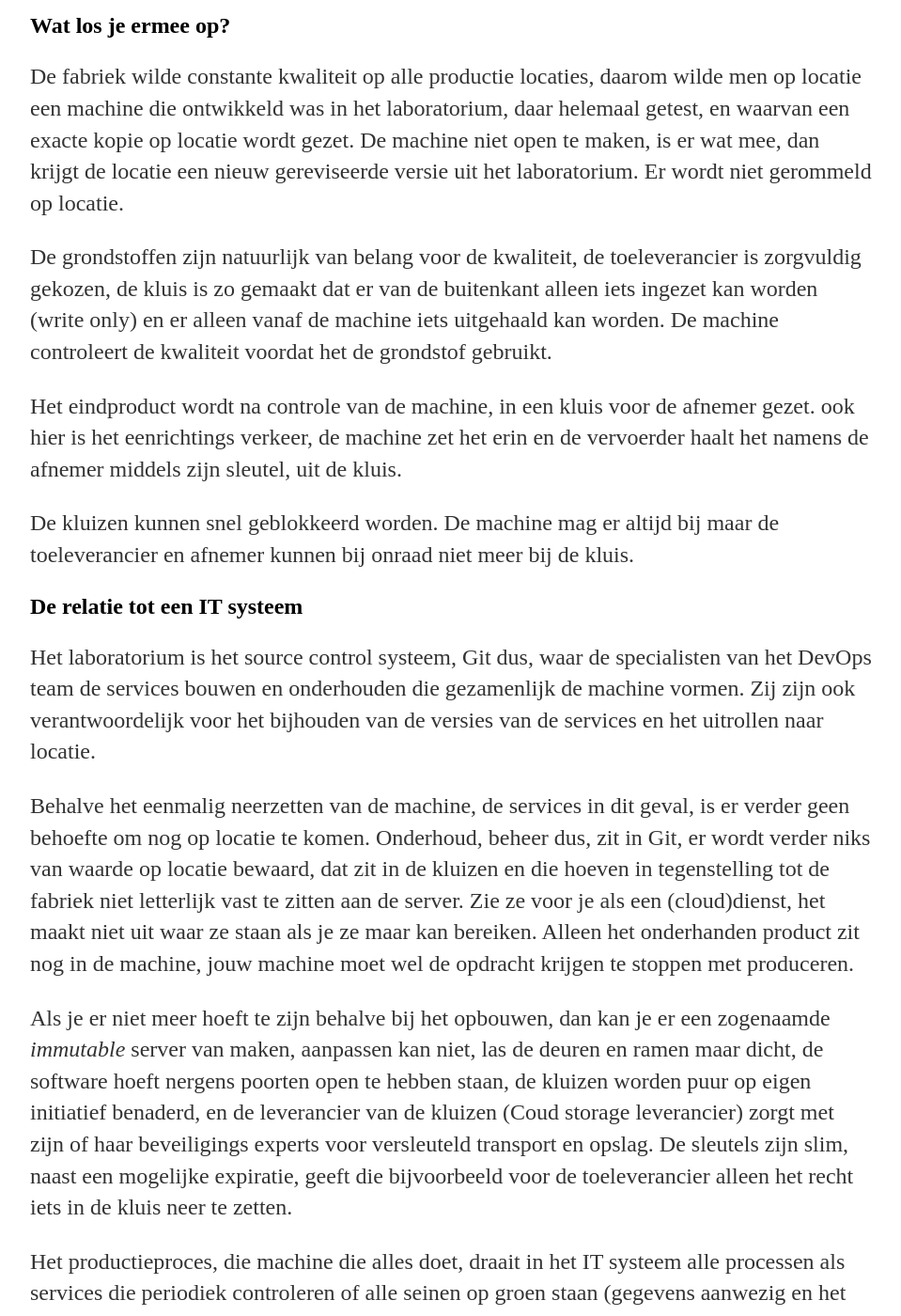
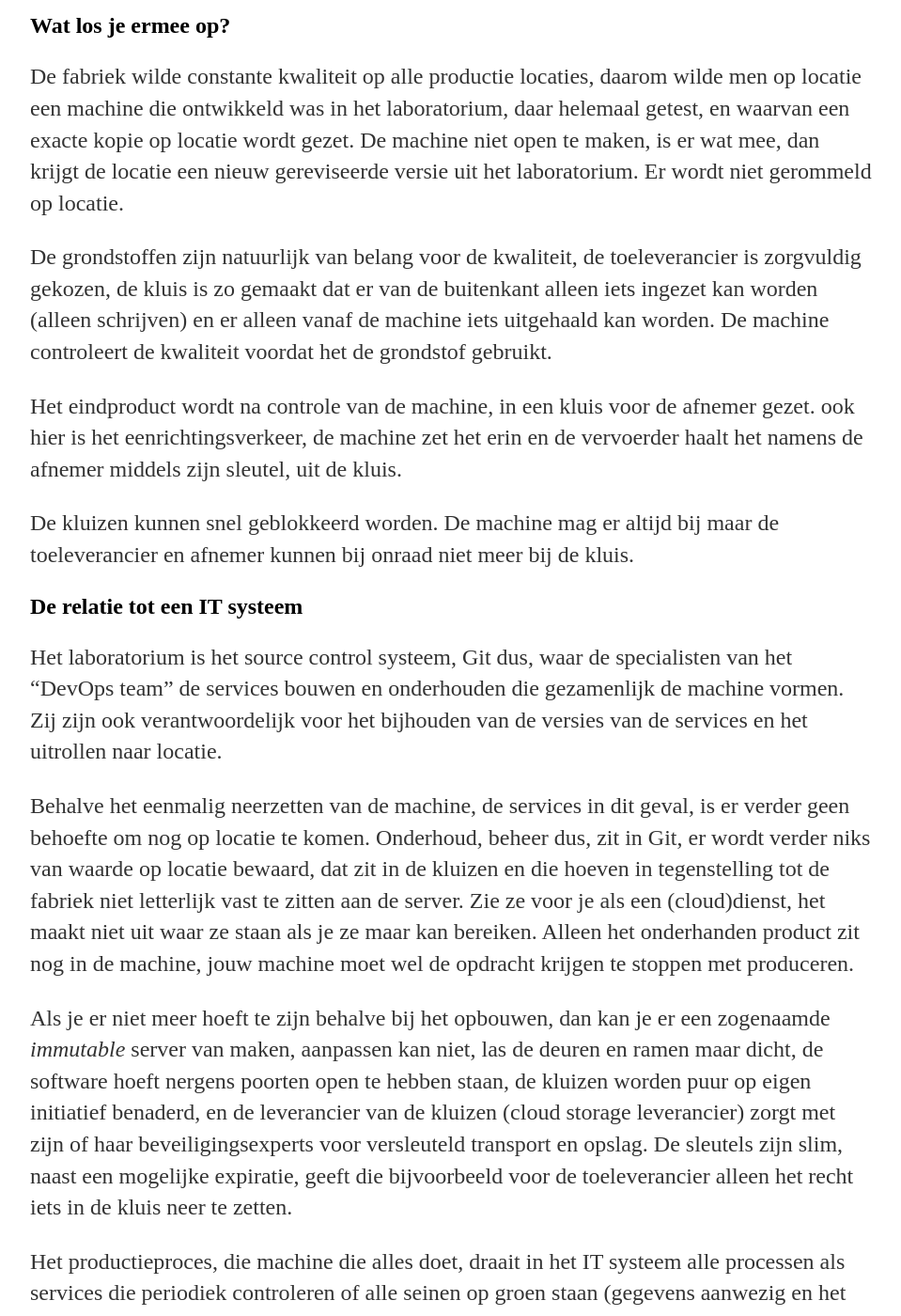
Before and after one commit to paedelm/paedelm.github.io, a Jekyll site: the page built from _posts/2021-05-03-Touwtje-uit-de-brievenbus.md, in a window 1280 px wide and 1400 px high, scrolled down 2877 px. Shown: the whole window at 94% size, without its empty margins (160-1119 px from the left). Built offline with Jekyll 4.4.1, drawn with Linux system fonts in a browser that asks for light colours; some of the changed text lies outside the part shown.

Commit message:
taalfouten controle

```diff
--- a/_posts/2021-05-03-Touwtje-uit-de-brievenbus.md
+++ b/_posts/2021-05-03-Touwtje-uit-de-brievenbus.md
@@ -40,19 +40,19 @@ Er is ook nog een laboratorium  waar de machine wordt aangepast voor nieuwe of g
 
   De fabriek wilde constante kwaliteit op alle productie locaties, daarom wilde men op locatie een machine die ontwikkeld was in het laboratorium, daar helemaal getest, en waarvan een exacte kopie op locatie wordt gezet. De machine niet open te maken, is er wat mee, dan krijgt de locatie een nieuw gereviseerde versie uit het laboratorium. Er wordt niet gerommeld op locatie.
 
-  De grondstoffen zijn natuurlijk van belang voor de kwaliteit, de toeleverancier is zorgvuldig gekozen, de kluis is zo gemaakt dat er van de buitenkant alleen iets ingezet kan worden (write only) en er alleen vanaf de machine iets uitgehaald kan worden. De machine controleert de kwaliteit voordat het de grondstof gebruikt.
+  De grondstoffen zijn natuurlijk van belang voor de kwaliteit, de toeleverancier is zorgvuldig gekozen, de kluis is zo gemaakt dat er van de buitenkant alleen iets ingezet kan worden (alleen schrijven) en er alleen vanaf de machine iets uitgehaald kan worden. De machine controleert de kwaliteit voordat het de grondstof gebruikt.
 
-  Het eindproduct wordt na controle van de machine, in een kluis voor de afnemer gezet. ook hier is het eenrichtings verkeer, de machine zet het erin en de vervoerder haalt het namens de afnemer middels zijn sleutel, uit de kluis.
+  Het eindproduct wordt na controle van de machine, in een kluis voor de afnemer gezet. ook hier is het eenrichtingsverkeer, de machine zet het erin en de vervoerder haalt het namens de afnemer middels zijn sleutel, uit de kluis.
 
   De kluizen kunnen snel geblokkeerd worden. De machine mag er altijd bij maar de toeleverancier en afnemer kunnen bij onraad niet meer bij de kluis.
 
 ## De relatie tot een IT systeem
 
-  Het laboratorium is het source control systeem, Git dus, waar de specialisten van het DevOps team de services bouwen en onderhouden die gezamenlijk de machine vormen. Zij zijn ook verantwoordelijk voor het bijhouden van de versies van de services en het uitrollen naar locatie.
+  Het laboratorium is het source control systeem, Git dus, waar de specialisten van het "DevOps team" de services bouwen en onderhouden die gezamenlijk de machine vormen. Zij zijn ook verantwoordelijk voor het bijhouden van de versies van de services en het uitrollen naar locatie.
 
   Behalve het eenmalig neerzetten van de machine, de services in dit geval, is er verder geen behoefte om nog op locatie te komen. Onderhoud, beheer dus, zit in Git, er wordt verder niks van waarde op locatie bewaard, dat zit in de kluizen en die hoeven in tegenstelling tot de fabriek niet letterlijk vast te zitten aan de server. Zie ze voor je als een (cloud)dienst, het maakt niet uit waar ze staan als je ze maar kan bereiken. Alleen het onderhanden product zit nog in de machine, jouw machine moet wel de opdracht krijgen te stoppen met produceren.
 
-  Als je er niet meer hoeft te zijn behalve bij het opbouwen, dan kan je er een zogenaamde _immutable_ server van maken, aanpassen kan niet, las de deuren en ramen maar dicht, de software hoeft nergens poorten open te hebben staan, de kluizen worden puur op eigen initiatief benaderd, en de leverancier van de kluizen (Coud storage leverancier) zorgt met zijn of haar beveiligings experts voor versleuteld transport en opslag. De sleutels zijn slim, naast een mogelijke expiratie, geeft die bijvoorbeeld voor de toeleverancier alleen het recht iets in de kluis neer te zetten.
+  Als je er niet meer hoeft te zijn behalve bij het opbouwen, dan kan je er een zogenaamde _immutable_ server van maken, aanpassen kan niet, las de deuren en ramen maar dicht, de software hoeft nergens poorten open te hebben staan, de kluizen worden puur op eigen initiatief benaderd, en de leverancier van de kluizen (cloud storage leverancier) zorgt met zijn of haar beveiligingsexperts voor versleuteld transport en opslag. De sleutels zijn slim, naast een mogelijke expiratie, geeft die bijvoorbeeld voor de toeleverancier alleen het recht iets in de kluis neer te zetten.
 
   Het productieproces, die machine die alles doet, draait in het IT systeem alle processen als services die periodiek controleren of alle seinen op groen staan (gegevens aanwezig en het tijdstip in orde) en dan hun werk doen, en dat telkens weer. De machine bestaat uit 2 delen, een **_uitvoer(execute)_** gedeelte gevoed door de versleutelde **_instructies_**. De instructies zijn beschermd tegen lezen en aanpassen. Je zult toegang tot Git moeten hebben en de gebruikelijke weg volgen om aan te passen en die aanpassing actief te krijgen. Vanaf de server is het niet mogelijk.
 
```
Also changed, not shown: other parts of _posts/2021-05-03-Touwtje-uit-de-brievenbus.md (+2 -2 lines).
